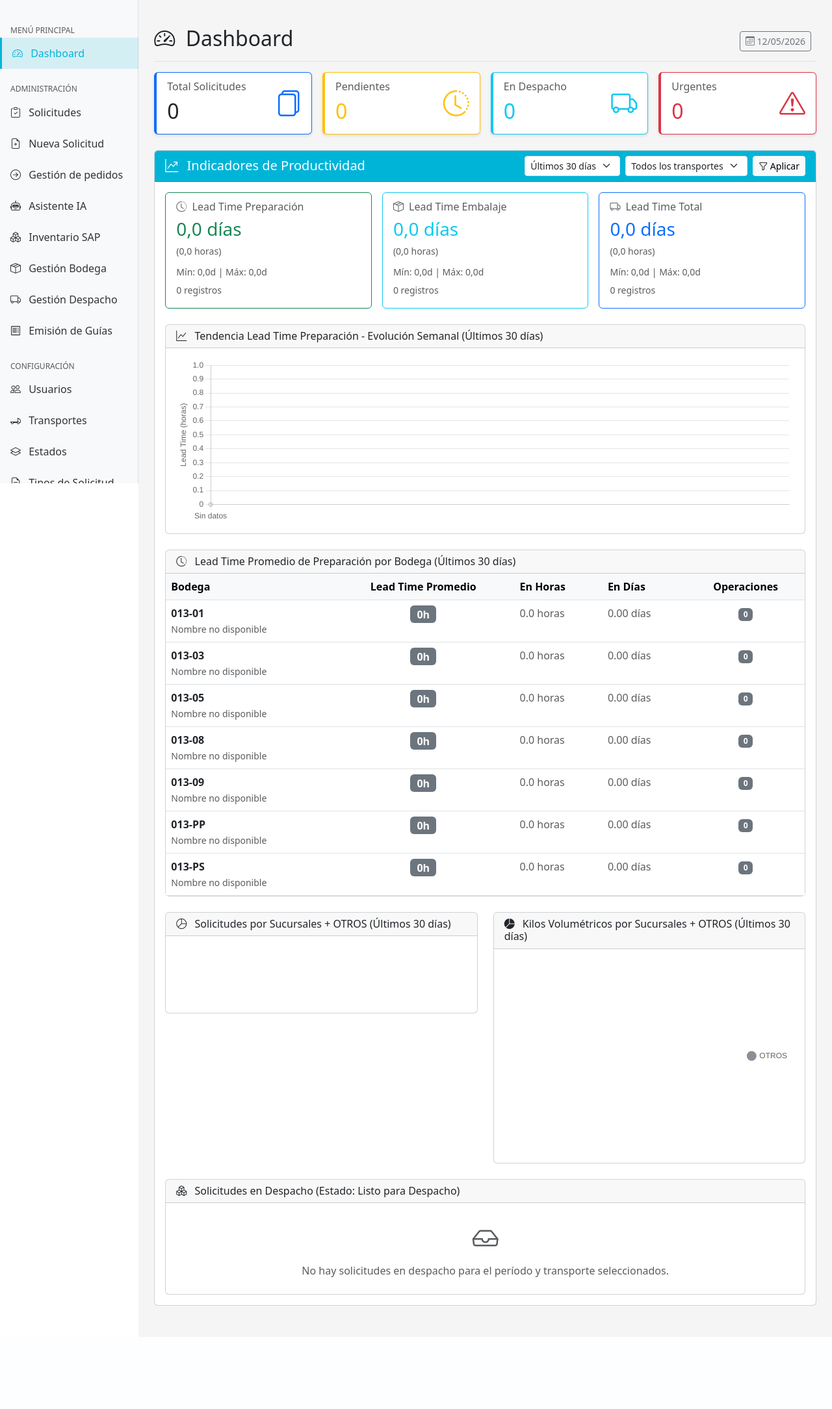
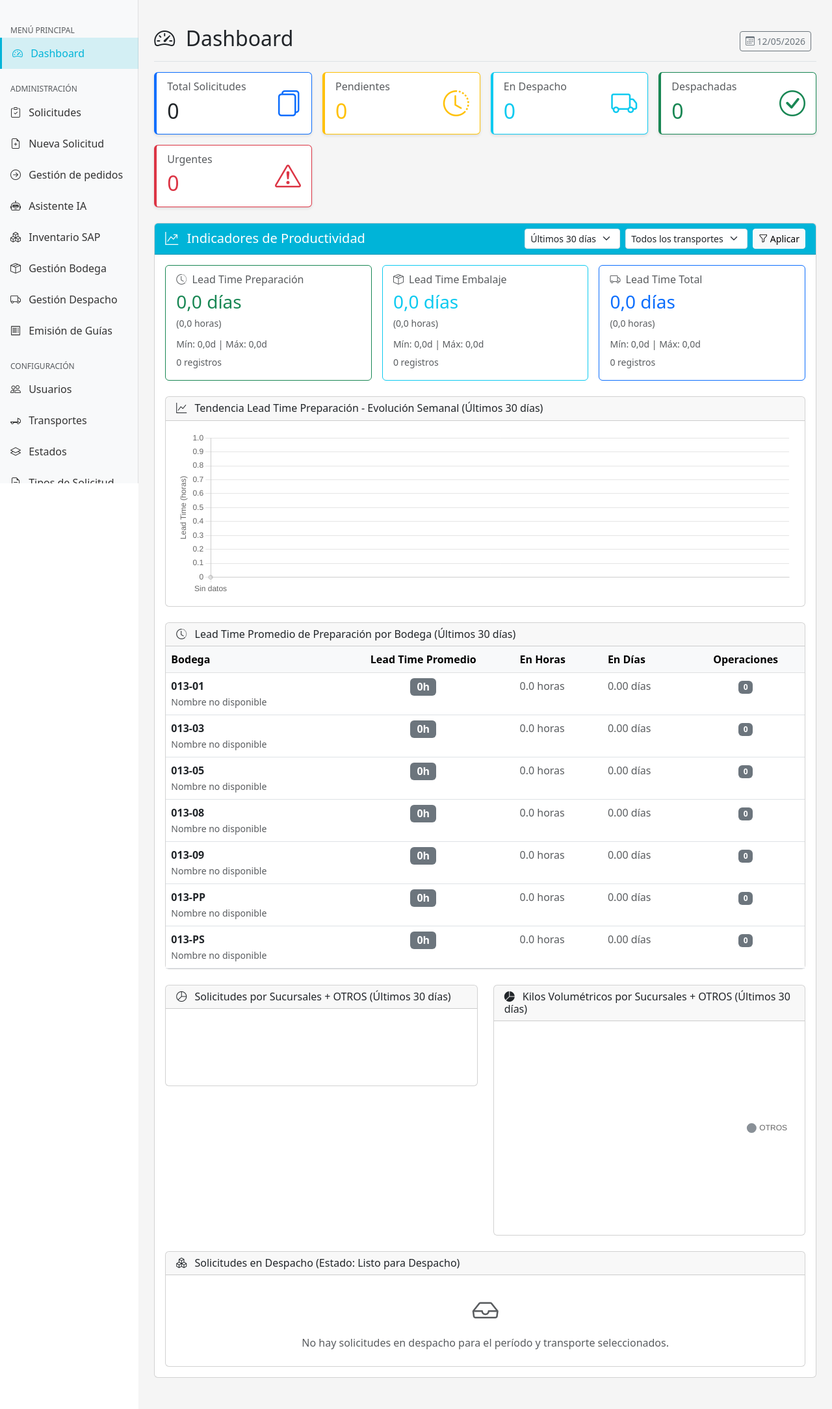
Before and after one commit to CiroCortes/sistemaPedidosPesco, a Django app: page / in a window 1280 px wide. Shown: the part 56-2225 px from the top of the page at 65% size. Before the commit the page ends 2066 px from the top, so only its background shows below. Run offline with Django 5.2, Linux system fonts and the light colour scheme; a user stored in the database is signed in; data comes from the database, SQL or seed files in the repository; data that the repository does not hold is empty; a map, chart or similar area stays blank; parts of the project's set-up code (start-up, migrations or seed data) failed here and were passed over.

Commit message:
camion en el dashboard de admin, se mejoran las tarjetas y filtros

```diff
--- a/core/views.py
+++ b/core/views.py
@@ -144,9 +144,10 @@ def dashboard(request):
             pendientes=Count('id', filter=Q(estado='pendiente')),
             en_despacho=Count('id', filter=Q(estado='en_despacho')),
             embaladas=Count('id', filter=Q(estado='embalado')),
+            despachadas=Count('id', filter=Q(estado='despachado')),
             urgentes=Count('id', filter=Q(
                 urgente=True,
-                estado__in=['pendiente', 'en_despacho', 'embalado']
+                estado='pendiente'
             ))
         )
 
@@ -176,6 +177,7 @@ def dashboard(request):
             'solicitudes_pendientes': stats['pendientes'],
             'solicitudes_en_despacho': stats['en_despacho'],
             'solicitudes_embaladas': stats['embaladas'],
+            'solicitudes_despachadas': stats['despachadas'],
             'solicitudes_urgentes': stats['urgentes'],
             'solicitudes_recientes': Solicitud.objects.select_related('solicitante')[:10],
 
@@ -487,72 +489,83 @@ def calcular_indicadores_productividad(periodo_dias=30, transporte_filtro=None):
                     return sucursal_norm
         return None
 
-    # Estadísticas de operaciones por cliente (sin agrupar)
-    # OPTIMIZADO: Usar solicitudes_list en memoria (no query adicional)
-    # IMPORTANTE: Agrupar primero por cliente (como hace la versión actual)
-    operaciones_por_cliente = defaultdict(int)
+    # Estadísticas de operaciones por categoría (sucursal, Camión PESCO, u OTROS)
+    # Camión PESCO: transporte propio - se separa de OTROS para visibilidad en reporte
     operaciones_sucursales = defaultdict(int)
+    operaciones_camion_pesco = 0
+    operaciones_otros = []
+    operaciones_otros_por_cliente = defaultdict(int)
 
-    # Contar operaciones por cliente desde solicitudes_list (ya en memoria)
     for solicitud in solicitudes_list:
         cliente = solicitud.cliente
-        operaciones_por_cliente[cliente] += 1
+        transporte = (solicitud.transporte or '').strip().upper()
+
+        if transporte == 'PESCO':
+            operaciones_camion_pesco += 1
+        elif normalizar_cliente(cliente):
+            sucursal_norm = normalizar_cliente(cliente)
+            operaciones_sucursales[sucursal_norm] += 1
+        else:
+            operaciones_otros_por_cliente[cliente] += 1
 
     total_operaciones = len(solicitudes_list)
 
-    # Agrupar por sucursales y OTROS
-    operaciones_otros = []
+    for cliente, operaciones in operaciones_otros_por_cliente.items():
+        porcentaje = (operaciones / total_operaciones * 100) if total_operaciones > 0 else 0
+        operaciones_otros.append({
+            'cliente': cliente,
+            'operaciones': operaciones,
+            'porcentaje': round(porcentaje, 2)
+        })
 
-    for cliente, operaciones in operaciones_por_cliente.items():
-        sucursal_norm = normalizar_cliente(cliente)
-
-        if sucursal_norm:
-            operaciones_sucursales[sucursal_norm] += operaciones
-        else:
-            porcentaje = (operaciones / total_operaciones * 100) if total_operaciones > 0 else 0
-            operaciones_otros.append({
-                'cliente': cliente,
-                'operaciones': operaciones,
-                'porcentaje': round(porcentaje, 2)
-            })
-
-    # Crear lista de porcentajes agrupados (sucursales + OTROS)
+    # Crear lista de porcentajes agrupados (sucursales + Camión PESCO + OTROS)
     porcentajes_operaciones = []
     total_otros = sum(item['operaciones'] for item in operaciones_otros)
 
-    # Orden fijo de sucursales para los gráficos
+    # Orden fijo para los gráficos (sucursales + Camión PESCO + OTROS)
     ORDEN_SUCURSALES = [
         'SUC ANTOFAGASTA',
         'SUC CALAMA',
         'SUC PTO MONTT',
-        'SUC LOS ANGELES'
+        'SUC LOS ANGELES',
+        'Camión PESCO',  # Transporte propio - separado de OTROS
+        'OTROS'
     ]
 
     # Usar un set para evitar duplicados
-    sucursales_agregadas = set()
+    categorias_agregadas = set()
 
     # Agregar sucursales en el orden especificado
-    for sucursal in ORDEN_SUCURSALES:
-        if sucursal in operaciones_sucursales and sucursal not in sucursales_agregadas:
-            operaciones = operaciones_sucursales[sucursal]
-            porcentaje = (operaciones / total_operaciones * 100) if total_operaciones > 0 else 0
+    for sucursal in ['SUC ANTOFAGASTA', 'SUC CALAMA', 'SUC PTO MONTT', 'SUC LOS ANGELES']:
+        if sucursal in operaciones_sucursales and sucursal not in categorias_agregadas:
+            ops = operaciones_sucursales[sucursal]
+            porcentaje = (ops / total_operaciones * 100) if total_operaciones > 0 else 0
             porcentajes_operaciones.append({
                 'cliente': sucursal,
-                'operaciones': operaciones,
+                'operaciones': ops,
                 'porcentaje': round(porcentaje, 2)
             })
-            sucursales_agregadas.add(sucursal)
+            categorias_agregadas.add(sucursal)
 
-    # Agregar cualquier otra sucursal no contemplada en el orden (por si acaso)
-    for sucursal, operaciones in sorted(operaciones_sucursales.items(), key=lambda x: x[1], reverse=True):
-        if sucursal not in ORDEN_SUCURSALES and sucursal not in sucursales_agregadas:
-            porcentaje = (operaciones / total_operaciones * 100) if total_operaciones > 0 else 0
+    # Agregar cualquier otra sucursal no contemplada (por si acaso)
+    for sucursal, ops in sorted(operaciones_sucursales.items(), key=lambda x: x[1], reverse=True):
+        if sucursal not in categorias_agregadas:
+            porcentaje = (ops / total_operaciones * 100) if total_operaciones > 0 else 0
             porcentajes_operaciones.append({
                 'cliente': sucursal,
-                'operaciones': operaciones,
+                'operaciones': ops,
                 'porcentaje': round(porcentaje, 2)
             })
-            sucursales_agregadas.add(sucursal)
+            categorias_agregadas.add(sucursal)
+
+    # Agregar Camión PESCO (transporte propio)
+    if operaciones_camion_pesco > 0:
+        porcentaje = (operaciones_camion_pesco / total_operaciones * 100) if total_operaciones > 0 else 0
+        porcentajes_operaciones.append({
+            'cliente': 'Camión PESCO',
+            'operaciones': operaciones_camion_pesco,
+            'porcentaje': round(porcentaje, 2)
+        })
 
     # Agregar OTROS al final
     if total_otros > 0:
@@ -563,27 +576,20 @@ def calcular_indicadores_productividad(periodo_dias=30, transporte_filtro=None):
             'porcentaje': round(porcentaje_otros, 2)
         })
 
-    # Estadísticas de kilos volumétricos por cliente
-    # CORRECCIÓN: Agrupar primero por SOLICITUD (sumar todos los bultos de cada solicitud),
-    # luego agrupar por cliente usando el mapa de sucursales
-    # OPTIMIZADO: Usar solicitudes_list en memoria (los bultos ya están precargados)
-
-    # Primero: Agrupar kilos por SOLICITUD (sumar todos los bultos de cada solicitud)
-    solicitudes_con_kilos = {}
+    # Estadísticas de kilos volumétricos por categoría (sucursal, Camión PESCO, u OTROS)
+    # Camión PESCO: transporte propio - se separa de OTROS para visibilidad en reporte
+    kilos_por_cliente = defaultdict(lambda: Decimal('0.00'))
+    kilos_camion_pesco = Decimal('0.00')
+    kilos_otros_detalle = defaultdict(lambda: Decimal('0.00'))
     clientes_sin_medidas = set()
     clientes_otros_sin_medidas = set()
 
-    # IMPORTANTE: Incluir TODAS las solicitudes despachadas, incluso si no tienen bultos o los bultos no tienen peso
-    # Esto asegura que los porcentajes sumen 100%
-
-    # Calcular kilos por solicitud usando solicitudes_list (bultos ya precargados en memoria)
     for solicitud in solicitudes_list:
         cliente = solicitud.cliente
+        transporte = (solicitud.transporte or '').strip().upper()
         kilos_solicitud = Decimal('0.00')
 
-        # Los bultos ya están en memoria (prefetch_related), no necesitamos query adicional
         for bulto in solicitud.bultos.all():
-            # Calcular peso volumétrico
             if bulto.largo_cm and bulto.ancho_cm and bulto.alto_cm and \
                bulto.largo_cm > 0 and bulto.ancho_cm > 0 and bulto.alto_cm > 0:
                 volumen_cm3 = bulto.largo_cm * bulto.ancho_cm * bulto.alto_cm
@@ -595,30 +601,16 @@ def calcular_indicadores_productividad(periodo_dias=30, transporte_filtro=None):
 
             kilos_solicitud += peso_cobrable
 
-        # Agregar a solicitudes_con_kilos (incluso si tiene 0 kilos)
-        if cliente not in solicitudes_con_kilos:
-            solicitudes_con_kilos[cliente] = Decimal('0.00')
-        solicitudes_con_kilos[cliente] += kilos_solicitud
+        if transporte == 'PESCO':
+            kilos_camion_pesco += kilos_solicitud
+        elif normalizar_cliente(cliente):
+            sucursal_norm = normalizar_cliente(cliente)
+            kilos_por_cliente[sucursal_norm] += kilos_solicitud
+        else:
+            kilos_otros_detalle[cliente] += kilos_solicitud
 
-    # Segundo: Agrupar por sucursal usando el mapa (clientes ya agrupados por solicitud)
-    kilos_por_cliente = defaultdict(lambda: Decimal('0.00'))
-    kilos_otros_detalle = defaultdict(lambda: Decimal('0.00'))
-
-    for cliente, kilos_total in solicitudes_con_kilos.items():
-        # Agrupar por sucursal normalizada
-        sucursal_norm = normalizar_cliente(cliente)
-
-        if sucursal_norm:
-            # Es una sucursal
-            kilos_por_cliente[sucursal_norm] += kilos_total
-        else:
-            # Es un cliente OTROS
-            kilos_otros_detalle[cliente] += kilos_total
-
-    # Calcular total de kilos y porcentajes agrupados
-    # IMPORTANTE: total_kilos debe incluir TODAS las solicitudes (incluso con 0 kilos)
-    # para que los porcentajes sumen 100%
-    total_kilos = sum(kilos_por_cliente.values()) + sum(kilos_otros_detalle.values())
+    # Calcular total de kilos (sucursales + Camión PESCO + OTROS)
+    total_kilos = sum(kilos_por_cliente.values()) + kilos_camion_pesco + sum(kilos_otros_detalle.values())
 
     # Si total_kilos es 0, significa que no hay kilos en ninguna solicitud
     # En ese caso, todos los porcentajes serán 0% pero las solicitudes se contarán igual
@@ -650,6 +642,15 @@ def calcular_indicadores_productividad(periodo_dias=30, transporte_filtro=None):
                 'porcentaje': round(porcentaje, 2)
             })
             sucursales_kilos_agregadas.add(sucursal)
+
+    # Agregar Camión PESCO (transporte propio)
+    if kilos_camion_pesco > 0:
+        porcentaje = (float(kilos_camion_pesco) / float(total_kilos) * 100) if total_kilos > 0 else 0
+        porcentajes_kilos.append({
+            'cliente': 'Camión PESCO',
+            'kilos_volumetricos': float(kilos_camion_pesco),
+            'porcentaje': round(porcentaje, 2)
+        })
 
     # Agregar OTROS (suma de todos los clientes no sucursales)
     # IMPORTANTE: Incluir OTROS incluso si tiene 0 kilos, para que los porcentajes sumen 100%
@@ -955,6 +956,9 @@ def calcular_indicadores_productividad(periodo_dias=30, transporte_filtro=None):
         list(Solicitud.objects.exclude(transporte='').values_list('transporte', flat=True))
     ))
     transportes_disponibles = [t for t in transportes_disponibles if t]  # Filtrar vacíos
+    # Siempre incluir PESCO (Camión PESCO) en el filtro por ser transporte clave de la operación
+    if 'PESCO' not in transportes_disponibles:
+        transportes_disponibles.append('PESCO')
     transportes_disponibles.sort()
 
     # Convertir a JSON para evitar problemas de renderizado en el template
--- a/frontend_django/templates/dashboard.html
+++ b/frontend_django/templates/dashboard.html
@@ -72,6 +72,22 @@
                         </div>
                         <div class="fs-1 text-info">
                             <i class="bi bi-truck"></i>
+                        </div>
+                    </div>
+                </div>
+            </div>
+        </div>
+
+        <div class="col-md-3">
+            <div class="card card-kpi border-success">
+                <div class="card-body">
+                    <div class="d-flex justify-content-between align-items-center">
+                        <div>
+                            <h6 class="card-subtitle mb-2 text-muted">Despachadas</h6>
+                            <h2 class="mb-0 text-success">{{ solicitudes_despachadas }}</h2>
+                        </div>
+                        <div class="fs-1 text-success">
+                            <i class="bi bi-check-circle"></i>
                         </div>
                     </div>
                 </div>
@@ -180,9 +196,10 @@
             <div class="d-flex gap-2">
                 <!-- Filtro de Período -->
                 <select id="filtroPeriodo" class="form-select form-select-sm" style="width: auto;">
+                    <option value="7" {% if periodo_actual == 7 %}selected{% endif %}>Últimos 7 días</option>
                     <option value="30" {% if periodo_actual == 30 %}selected{% endif %}>Últimos 30 días</option>
-                    <option value="7" {% if periodo_actual == 7 %}selected{% endif %}>Últimos 7 días</option>
                     <option value="60" {% if periodo_actual == 60 %}selected{% endif %}>Últimos 60 días</option>
+                    <option value="90" {% if periodo_actual == 90 %}selected{% endif %}>Últimos 90 días</option>
                 </select>
                 <!-- Filtro de Transporte -->
                 <select id="filtroTransporte" class="form-select form-select-sm" style="width: auto;">
@@ -482,6 +499,7 @@ document.addEventListener('DOMContentLoaded', function() {
             'SUC ANTOFAGASTA': 'rgba(0, 123, 255, 0.8)',     // Azul
             'SUC PTO MONTT': 'rgba(220, 53, 69, 0.8)',       // Rojo
             'SUC LOS ANGELES': 'rgba(255, 193, 7, 0.8)',     // Amarillo
+            'Camión PESCO': 'rgba(0, 180, 216, 0.8)',        // Turquesa PESCO
             'OTROS': 'rgba(108, 117, 125, 0.8)',             // Gris oscuro
             'Sin valor USD (RRHH, internos, etc.)': 'rgba(255, 99, 132, 0.8)',  // Rosa
             'DEFAULT': 'rgba(153, 102, 255, 0.8)'            // Púrpura - para categorías no mapeadas
```
